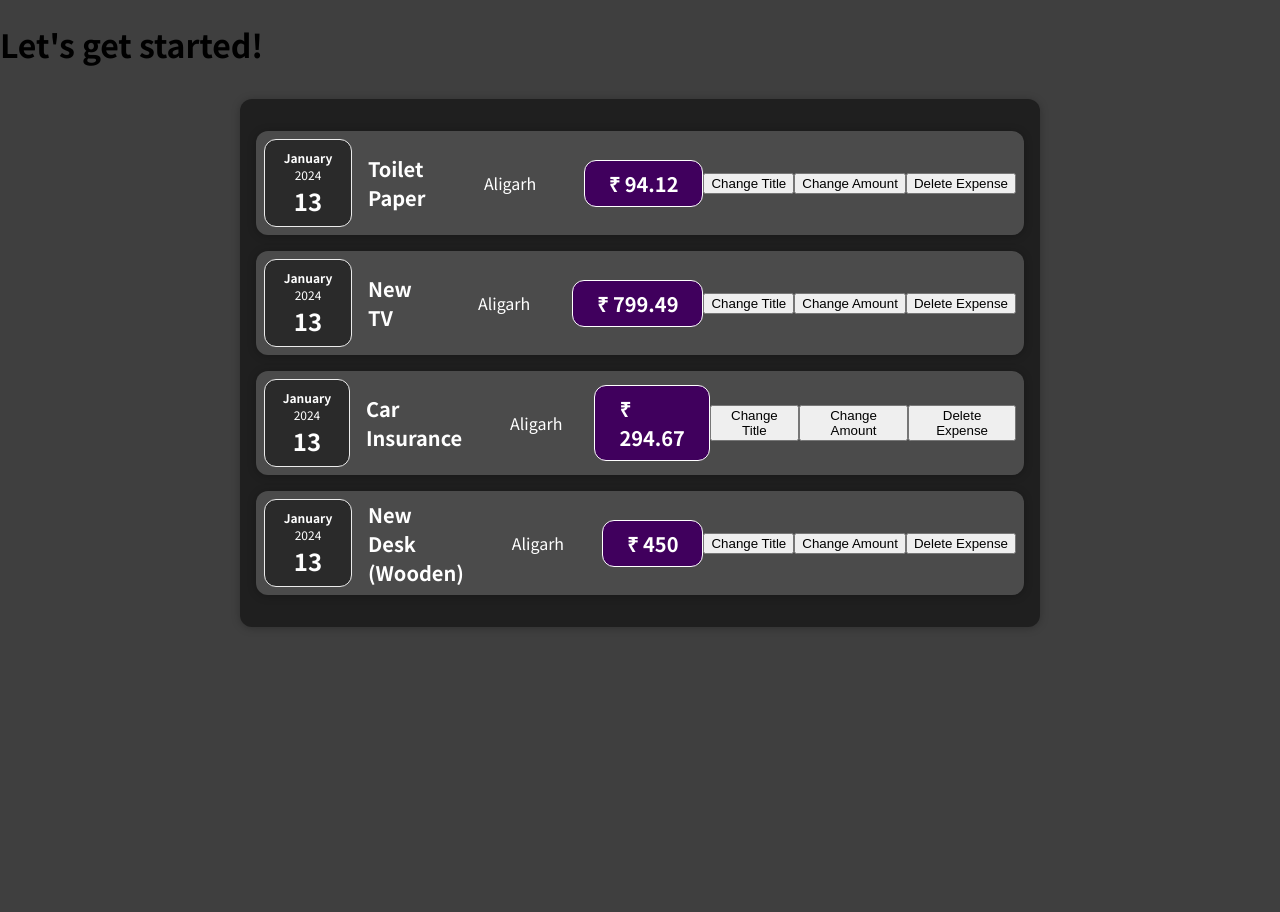
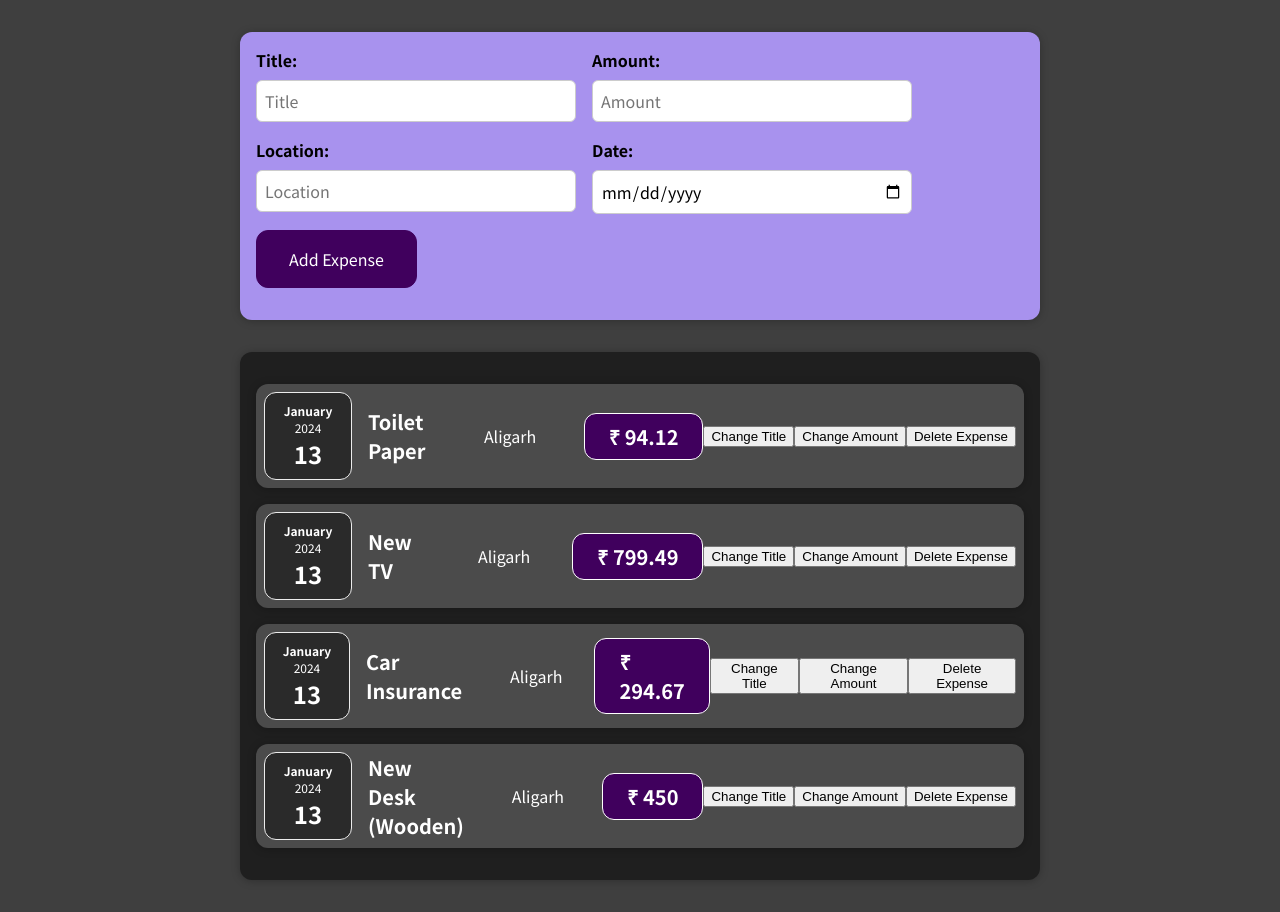
Before and after one commit to Yaambs18/expense-tracker, a React (Create React App) app: page / in a window 1280 px wide. Before the commit the page ends 800 px from the top, so only its background shows below. Built offline with nearby package versions, Linux system fonts and the light colour scheme.

Commit message:
created expense add form

```diff
--- a/src/App.js
+++ b/src/App.js
@@ -1,6 +1,7 @@
 import React from 'react';
 import Expenses from './components/Expenses/Expenses';
 import './App.css';
+import NewExpense from './components/ExpenseForm/NewExpense';
 
 const App = () => {
   const expenses = [
@@ -29,7 +30,7 @@
   ];
   return (
     <div>
-      <h1>Let's get started!</h1>
+      <NewExpense/>
       <Expenses expenses={expenses}/>
     </div>
   );
--- /dev/null
+++ b/src/components/ExpenseForm/ExpenseForm.css
@@ -0,0 +1,29 @@
+.expense-form {
+    display: flex;
+    flex-wrap: wrap;
+    gap: 1rem;
+    margin-bottom: 1rem;
+    text-align: left;
+  }
+
+.form-item {
+
+    label {
+        font-weight: bold;
+        margin-bottom: 0.5rem;
+        display: block;
+    }
+
+    input {
+        font: inherit;
+        padding: 0.5rem;
+        border-radius: 6px;
+        border: 1px solid #ccc;
+        width: 20rem;
+        max-width: 100%;
+    }
+
+    .add-expense {
+        text-align: right;
+    }
+}
--- /dev/null
+++ b/src/components/ExpenseForm/ExpenseForm.js
@@ -0,0 +1,35 @@
+import React from "react";
+import './ExpenseForm.css'
+
+const ExpenseForm = () => {
+    const titleChangeHandler = (event) => {
+        console.log(event.target.value);
+    }
+    return (
+        <form>
+            <div className="expense-form">
+                <div className="form-item">
+                    <label>Title: </label>
+                    <input placeholder="Title" id="title" onChange={titleChangeHandler}/>
+                </div>
+                <div className="form-item">
+                    <label>Amount: </label>
+                    <input placeholder="Amount" type="number" min="0.01" step="0.01" id="amount"/>
+                </div>
+                <div className="form-item">
+                    <label>Location: </label>
+                    <input placeholder="Location" id="location"/>
+                </div>
+                <div className="form-item">
+                    <label>Date: </label>
+                    <input placeholder="Date" id="date" type="date"/>
+                </div>
+                <div className="add-expense">
+                    <button id="submitBtn" type="submit">Add Expense</button>
+                </div>
+            </div>
+        </form>
+    );
+};
+
+export default ExpenseForm;
--- /dev/null
+++ b/src/components/ExpenseForm/NewExpense.css
@@ -0,0 +1,38 @@
+.new-expense {
+    background-color: #a892ee;
+    padding: 1rem;
+    margin: 2rem auto;
+    width: 50rem;
+    max-width: 95%;
+    border-radius: 12px;
+    text-align: center;
+    box-shadow: 0 1px 8px rgba(0, 0, 0, 0.25);
+  }
+
+  .new-expense button {
+    font: inherit;
+    cursor: pointer;
+    padding: 1rem 2rem;
+    border: 1px solid #40005d;
+    background-color: #40005d;
+    color: white;
+    border-radius: 12px;
+    margin-right: 1rem;
+  }
+
+  .new-expense button:hover,
+  .new-expense button:active {
+    background-color: #510674;
+    border-color: #510674;
+  }
+
+  .new-expense button.alternative {
+    color: #220131;
+    border-color: transparent;
+    background-color: transparent;
+  }
+
+  .new-expense button.alternative:hover,
+  .new-expense button.alternative:active {
+    background-color: #ddb3f8;
+  }
--- /dev/null
+++ b/src/components/ExpenseForm/NewExpense.js
@@ -0,0 +1,14 @@
+import React from 'react';
+
+import ExpenseForm from './ExpenseForm';
+import './NewExpense.css';
+
+const NewExpense = () => {
+  return (
+    <div className='new-expense'>
+      <ExpenseForm />
+    </div>
+  );
+};
+
+export default NewExpense;
```
